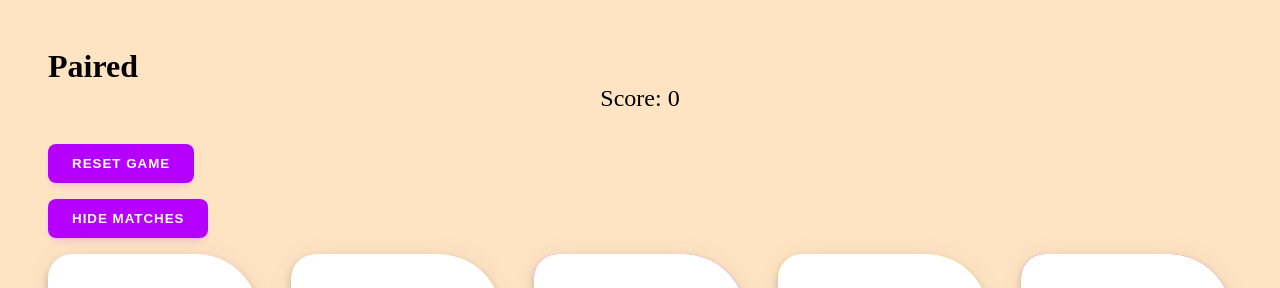
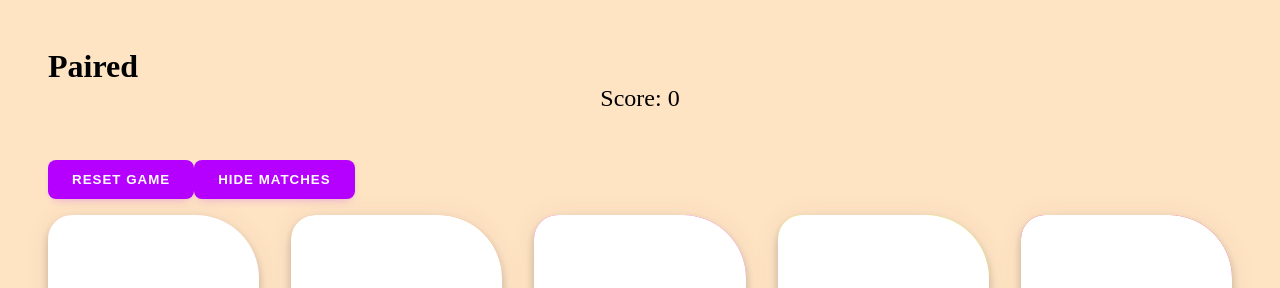
Before and after one commit to sprioleau/paired, a React (Create React App) app: page / in a window 1280 px wide. Shown: the top 288 px of the page. Built offline with nearby package versions, Linux system fonts and the light colour scheme.

Commit message:
Move Confetti Blast to separate component

```diff
--- a/src/App.js
+++ b/src/App.js
@@ -2,11 +2,13 @@ import "./styles/styles.scss";
 
 import React from "react";
 import { Cards, ScoreBoard } from "./components";
+import ConfettiBlast from "./components/ConfettiBlast";
 
 function App() {
   return (
     <div className="App">
       <h1>Paired</h1>
+      <ConfettiBlast />
       <ScoreBoard />
       <Cards />
     </div>
--- a/src/components/Cards/index.js
+++ b/src/components/Cards/index.js
@@ -1,11 +1,9 @@
 import React, { useEffect } from "react";
-import Confetti from "react-dom-confetti";
 
 import Card from "../Card";
 
 import useStore from "../../store";
 import { cardsData } from "../../constants/cardsData";
-import confettiConfig from "../../constants/confettiConfig";
 import {
   selectDeck,
   selectSelectCard,
@@ -29,34 +27,16 @@ const Cards = () => {
     generateShuffledDeck(cardsData);
   }, []);
 
-  console.log("allMatchesFound:", allMatchesFound);
-  console.log("confettiConfig:", confettiConfig);
-
   return (
     <>
-      <button type="button" onClick={() => resetGame(cardsData)}>Reset Game</button>
-      <div style={{
-          position: "fixed",
-          width: "100%",
-          height: "100vh",
-          display: "flex",
-          alignItems: "center",
-        justifyContent: "center",
-        left: 0,
-          top: 0,
-        zIndex: 10,
-          pointerEvents: "none",
-        }}
-      >
-        <Confetti active={allMatchesFound} config={confettiConfig} />
-      </div>
-      {allMatchesFound ? (
-        <>
+      <header style={{ display: "flex", alignItems: "center" }}>
+        <button type="button" onClick={() => resetGame(cardsData)}>Reset Game</button>
+        {allMatchesFound ? (
           <h2>Game complete!</h2>
-        </>
-      ) : (
-        <button type="button" onClick={toggleHideMatches}>{hideMatches ? "Show" : "Hide"} matches</button>
-      )}
+        ) : (
+          <button type="button" onClick={toggleHideMatches}>{hideMatches ? "Show" : "Hide"} matches</button>
+        )}
+      </header>
       <ul className="cards">
         {Object.values(deck).map((card) => (
           <Card
--- /dev/null
+++ b/src/components/ConfettiBlast/index.js
@@ -0,0 +1,18 @@
+import React from "react";
+
+import Confetti from "react-dom-confetti";
+import confettiConfig from "../../constants/confettiConfig";
+import useStore from "../../store";
+import { selectAllMatchesFound } from "../../store/selectors";
+
+const ConfettiBlast = () => {
+  const allMatchesFound = useStore(selectAllMatchesFound);
+
+  return (
+    <div className="confetti">
+      <Confetti active={allMatchesFound} config={confettiConfig} />
+    </div>
+  );
+};
+
+export default ConfettiBlast;
--- /dev/null
+++ b/src/styles/components/_confetti-blast.scss
@@ -0,0 +1,12 @@
+.confetti {
+  position: fixed;
+  width: 100%;
+  height: 100vh;
+  display: flex;
+  align-items: center;
+  justify-content: center;
+  left: 0;
+  top: 0;
+  z-index: 10;
+  pointer-events: none;
+}
--- a/src/styles/styles.scss
+++ b/src/styles/styles.scss
@@ -5,3 +5,4 @@
 @import "components/scoreboard";
 @import "components/cards";
 @import "components/card";
+@import "components/confetti-blast";
```
